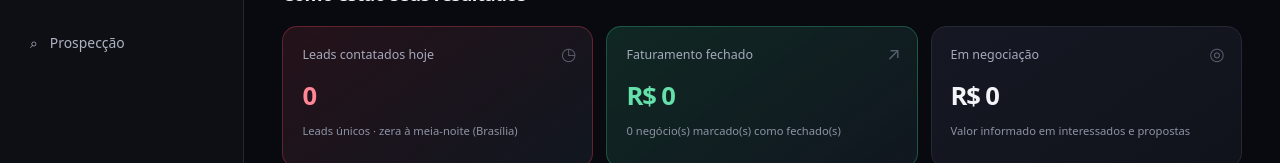
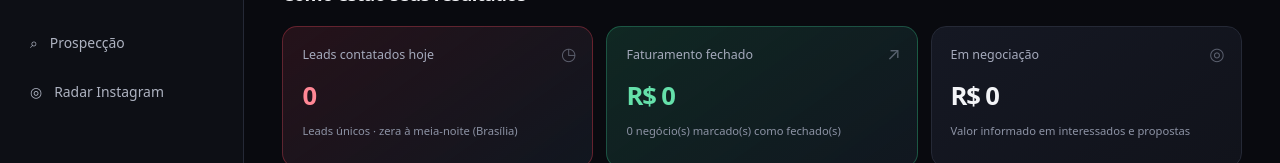
Before and after one commit to henriquefelix8920/escarlate, a Next.js app: page / in a window 1280 px wide. Shown: the part 289-452 px from the top of the page. Built offline with nearby package versions, Linux system fonts and the light colour scheme; no server answers.

Commit message:
Add Radar Instagram navigation link

```diff
--- a/app/prospeccao/page.js
+++ b/app/prospeccao/page.js
@@ -352,6 +352,7 @@ export default function ProspeccaoPage() {
         <a className="nav-item" href="#leads">◉ <span>Leads</span><b>{noSite.length}</b></a>
         <a className="nav-item nav-item-conversations" href="#whatsapp-pipeline">◷ <span>Conversas em andamento</span><b>{activeConversations.length}</b></a>
         <a className="nav-item" href="#captura">⌕ <span>Prospecção</span></a>
+        <Link className="nav-item" href="/radar-instagram">◎ <span>Radar Instagram</span></Link>
         <div className="sidebar-bottom"><span className="status-dot" /> CRM conectado</div>
       </aside>
 
```
